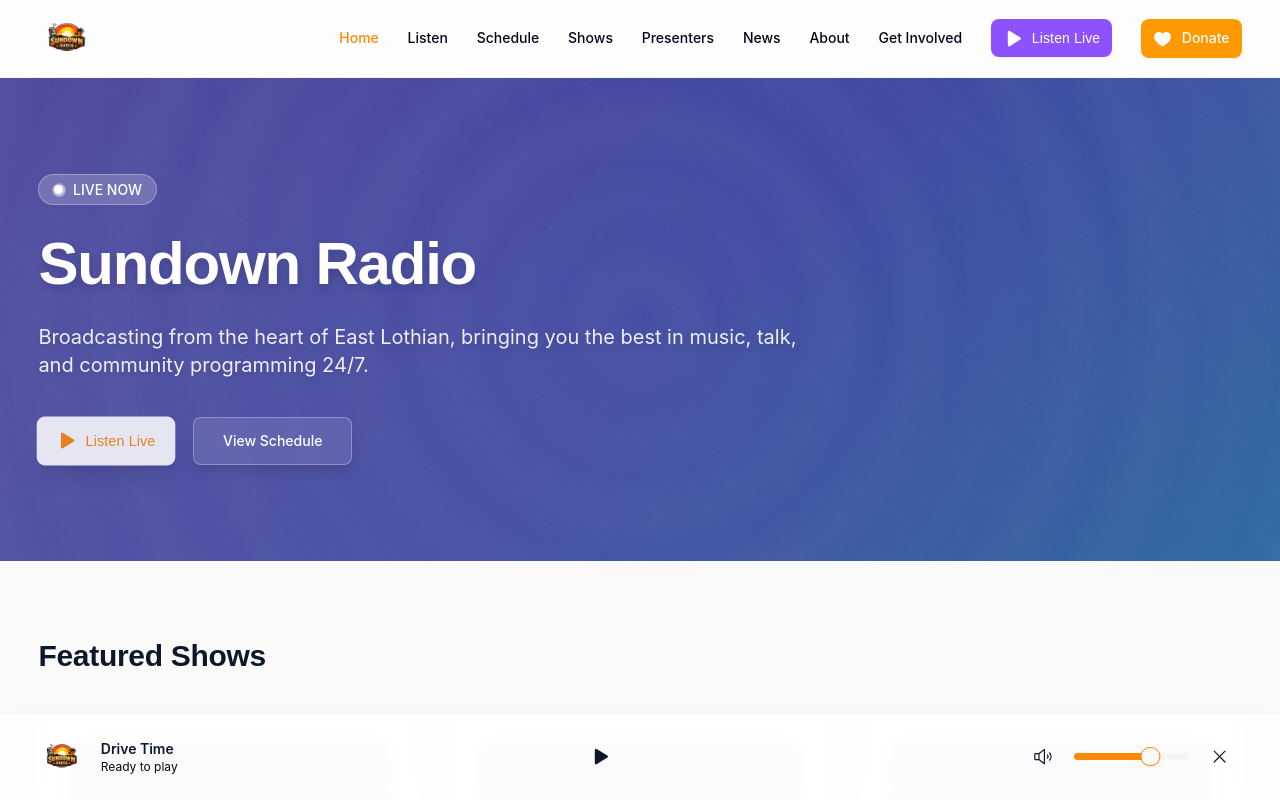
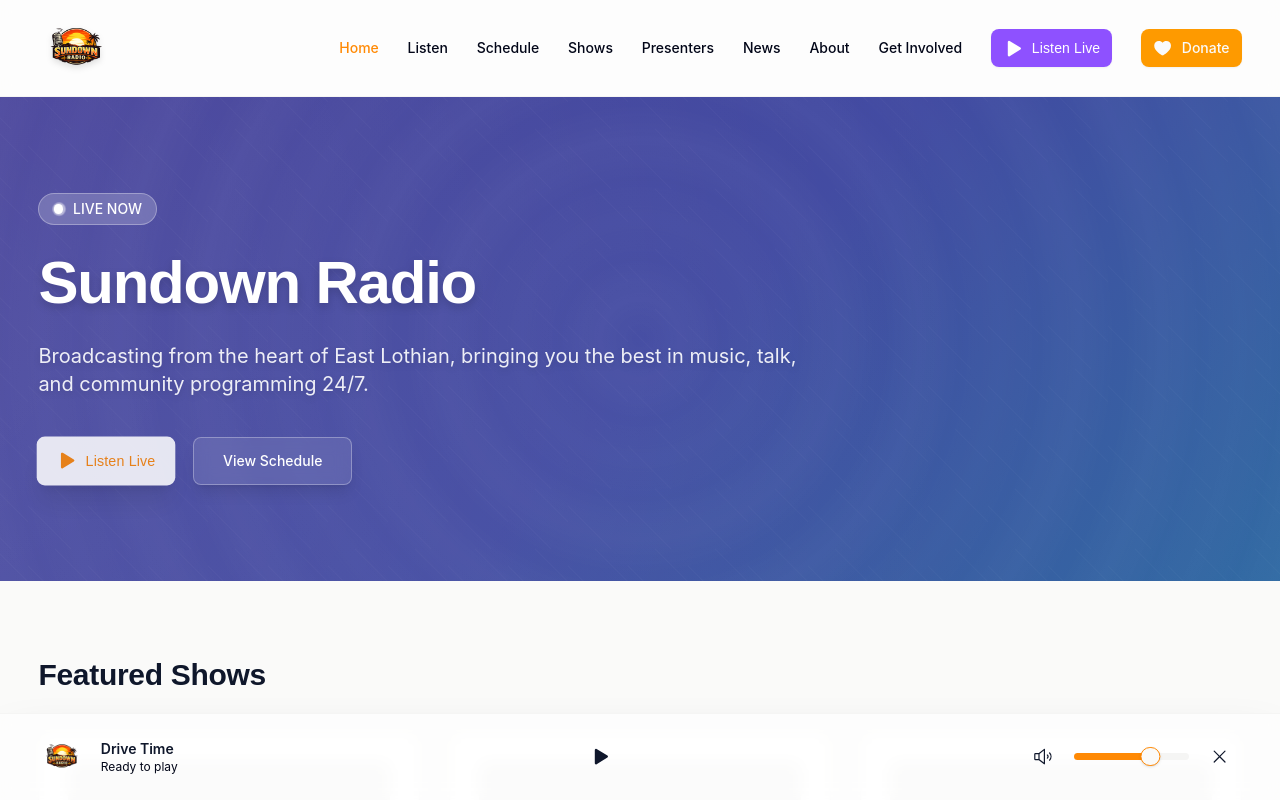
Before and after one commit to colin-gourlay/qwerty, a React (Vite) app: page / in a window 1280 px wide. Shown: the top 800 px of the page. Built offline with nearby package versions, Linux system fonts and the light colour scheme.

Commit message:
Generated by Spark: The logo is barely legible in the banner - can you fix that?

```diff
--- a/src/App.tsx
+++ b/src/App.tsx
@@ -82,12 +82,12 @@
   return (
     <header className="sticky top-0 z-50 border-b bg-card/95 backdrop-blur supports-[backdrop-filter]:bg-card/60">
       <div className="container mx-auto px-4 sm:px-6 lg:px-8">
-        <div className="flex h-16 items-center justify-between">
+        <div className="flex h-20 items-center justify-between">
           <Link to="/" className="flex items-center group">
             <img
               src={stationLogo}
               alt={STATION_CONFIG.name}
-              className="h-12 w-auto object-contain transition-all duration-300 group-hover:scale-105 group-hover:brightness-110"
+              className="h-16 w-auto object-contain transition-all duration-300 group-hover:scale-105 group-hover:brightness-110 drop-shadow-md"
             />
           </Link>
 
```
